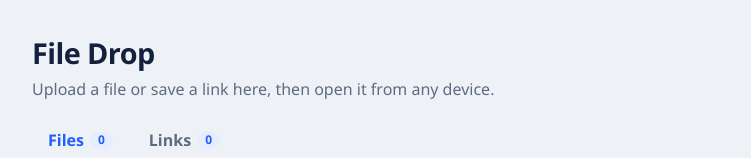
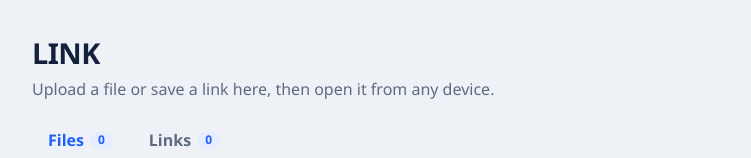
Before and after one commit to abrahamneho/link, a plain HTML site: page index.html in a window 1280 px wide. Shown: the top 158 px of the page, without its empty margins (264-1015 px from the left). Drawn offline with nearby package versions, Linux system fonts and the light colour scheme; no server answers.

Commit message:
Change title and header from 'File Drop' to 'LINK'

```diff
--- a/index.html
+++ b/index.html
@@ -3,7 +3,7 @@
 <head>
 <meta charset="UTF-8">
 <meta name="viewport" content="width=device-width, initial-scale=1">
-<title>File Drop</title>
+<title>LINK</title>
 <script src="https://cdn.jsdelivr.net/npm/@supabase/supabase-js@2.45.4/dist/umd/supabase.js"></script>
 <style>
   :root {
@@ -126,7 +126,7 @@
 <body>
 <main>
   <header>
-    <h1>File Drop</h1>
+    <h1>LINK</h1>
     <p class="sub">Upload a file or save a link here, then open it from any device.</p>
   </header>
 
```
